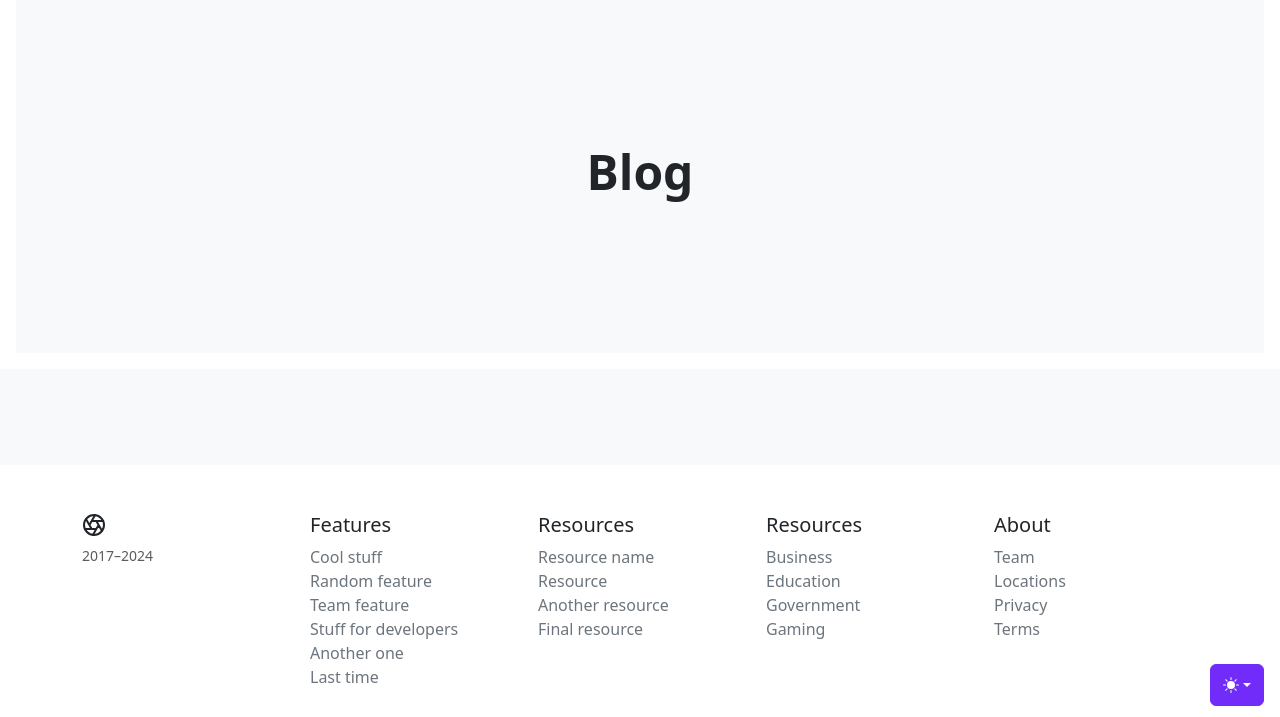
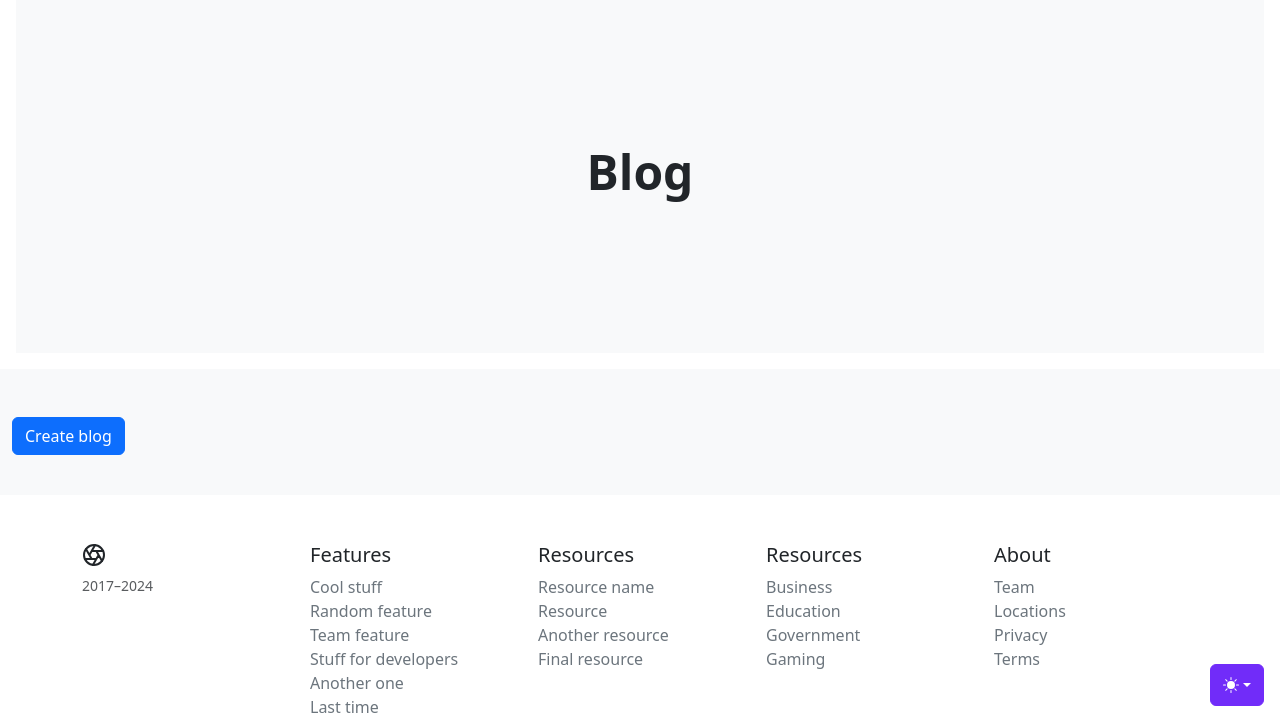
Before and after one commit to ssher250110/homework, a Django app: page /blog in a window 1280 px wide. Shown: the part 78-795 px from the top of the page. Run offline with Django 5.2, Linux system fonts and the light colour scheme; data comes from the database, SQL or seed files in the repository; data that the repository does not hold is empty; some libraries are stand-ins or nearby versions.

Commit message:
create BlogCreateView

```diff
--- a/catalog/templates/catalog/blog_list.html
+++ b/catalog/templates/catalog/blog_list.html
@@ -8,6 +8,9 @@
     <main>
         <div class="album py-5 bg-body-tertiary">
             <div class="container-fluid">
+                <a class="btn btn-primary mb-3"
+                   href="{% url 'catalog:create_blog' %}" role="button">Create blog
+                </a>
                 <div class="row row-cols-2 row-cols-sm-2 row-cols-md-3 g-4">
                     {% for object in object_list %}
                         <div class="col">
--- a/catalog/urls.py
+++ b/catalog/urls.py
@@ -2,7 +2,7 @@ from django.urls import path
 
 from catalog.apps import CatalogConfig
 from catalog.views import ProductListView, ProductDetailView, ProductCreateView, ProductUpdateView, \
-    ProductDeleteView, ContactView, BlogListView, BlogDetailView
+    ProductDeleteView, ContactView, BlogListView, BlogDetailView, BlogCreateView
 
 app_name = CatalogConfig.name
 urlpatterns = [
@@ -14,4 +14,5 @@ urlpatterns = [
     path('contact/', ContactView.as_view(), name='contact_info'),
     path('blog', BlogListView.as_view(), name='blog'),
     path('blog/<int:pk>/', BlogDetailView.as_view(), name='blog_info'),
+    path('blog/create/', BlogCreateView.as_view(), name='create_blog'),
 ]
--- a/catalog/views.py
+++ b/catalog/views.py
@@ -83,3 +83,14 @@ class BlogDetailView(DetailView):
         context = super().get_context_data(**kwargs)
         context['title'] = 'Page blog'
         return context
+
+
+class BlogCreateView(CreateView):
+    model = Blog
+    fields = ['title', 'image', 'status', 'product',]
+    success_url = reverse_lazy('catalog:blog')
+
+    def get_context_data(self, **kwargs):
+        context = super().get_context_data(**kwargs)
+        context['title'] = 'Create blog'
+        return context
```
